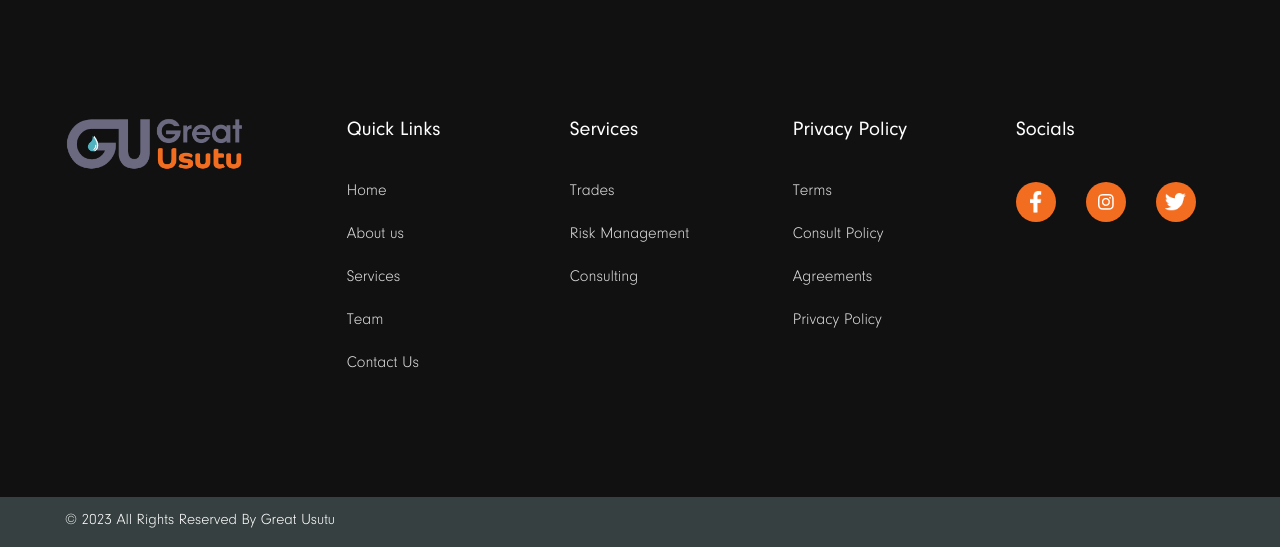
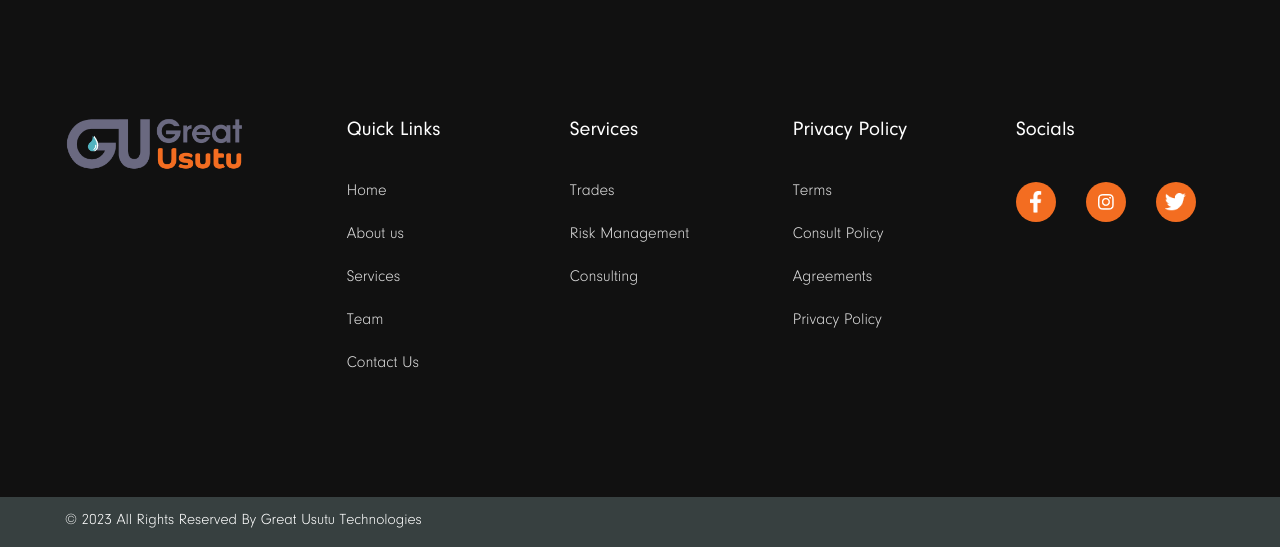
Before and after one commit to greatusutu/usutuwebsite, a Django app: page / in a window 1280 px wide. Shown: the part 4817-5364 px from the top of the page. Run offline with Django 3.2, Linux system fonts and the light colour scheme; data comes from the database, SQL or seed files in the repository; data that the repository does not hold is empty.

Commit message:
add usutu technologies logo and amend index.html

```diff
--- a/templates/index.html
+++ b/templates/index.html
@@ -7,13 +7,13 @@
     <meta charset="UTF-8">
     <meta name="viewport" content="width=device-width, initial-scale=1.0">
     <meta property="og:image" content="./Images/Banner_Image.jpg" />
-    <title>Great Usutu</title>
+    <title>Great Usutu Technologies</title>
     <link rel="stylesheet" href="{% static 'css/main.css'%}">
     <link rel="stylesheet" href="{% static 'css/responsive.css'%}">
 
 
-    <link rel="icon" href="{% static 'Images/logo.png' %}" />
-    <link rel="apple-touch-icon" href="{% static 'Images/logo.png' %}" />
+    <link rel="icon" href="{% static 'Images/GUTs Final_Logo_Final-small2.png' %}" />
+    <link rel="apple-touch-icon" href="{% static 'Images/GUTs Final_Logo_Final-small2.png' %}" />
 
 </head>
 
@@ -405,7 +405,7 @@
             <div class="container">
                 <div class="detail">
                     <div class="text">
-                        <p>© 2023 All Rights Reserved By <a href="#">Great Usutu</a></p>
+                        <p>© 2023 All Rights Reserved By <a href="#">Great Usutu Technologies</a></p>
                     </div>
                 </div>
             </div>
```
Also changed, not shown: static/Images/GUTs Final_Logo_Final-small.png (added), static/Images/GUTs Final_Logo_Final-small2.png (added).
